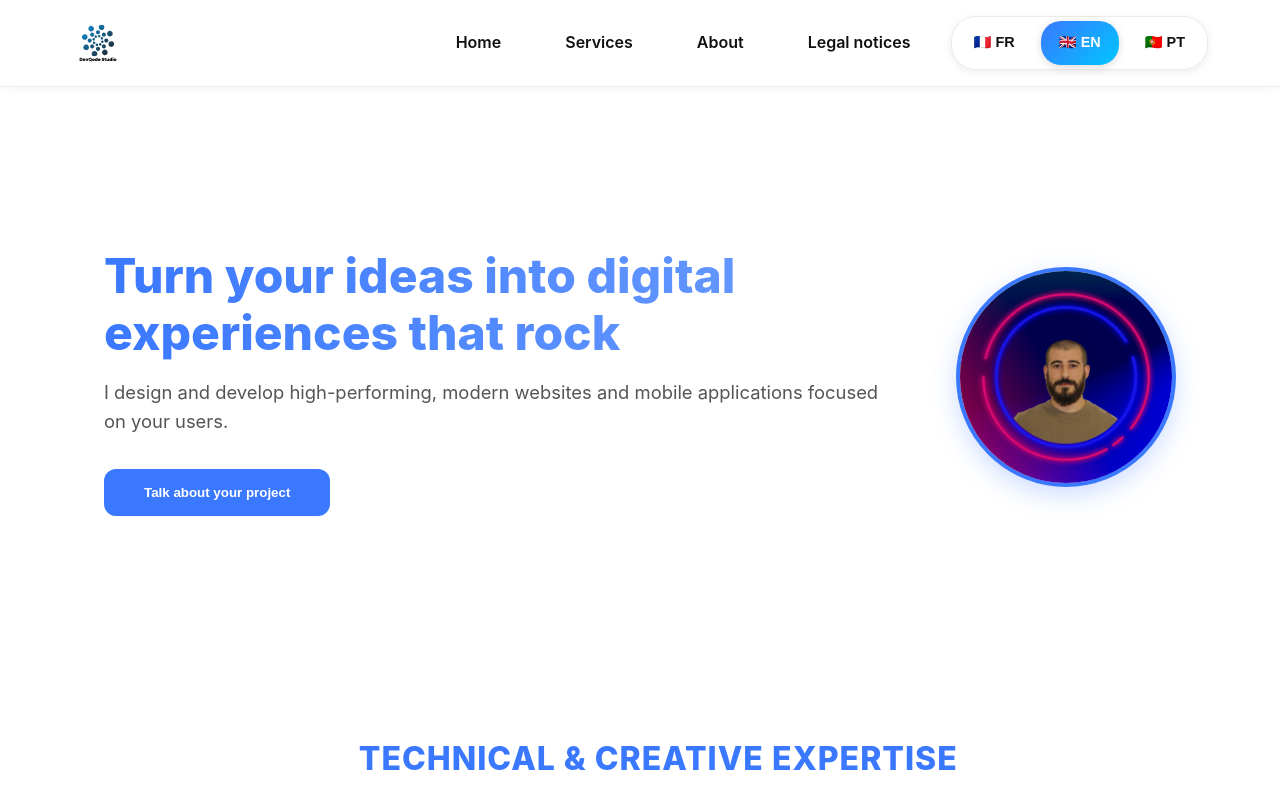
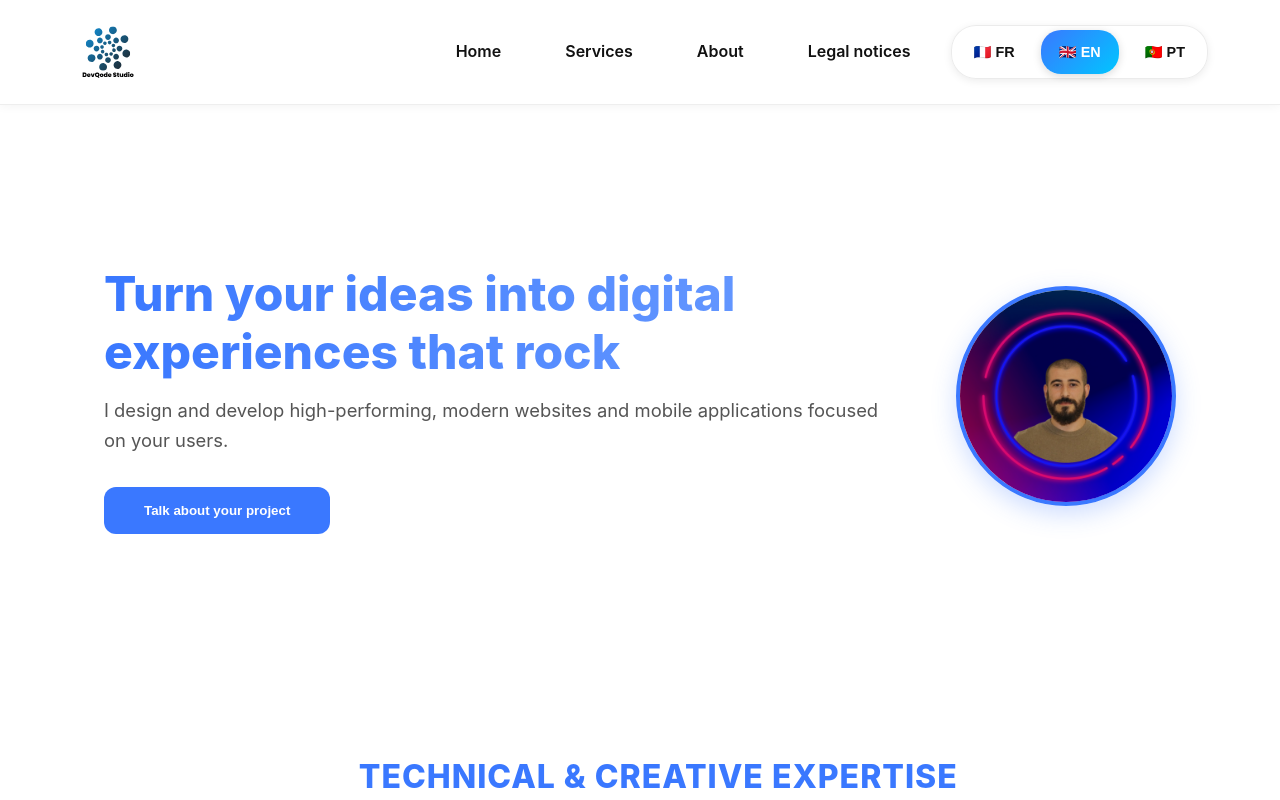
Before and after one commit to Aghiles-Belkalem/DevQode-Studio, a Next.js app: page /en/about in a window 1280 px wide. Shown: the top 800 px of the page. Built offline with nearby package versions, Linux system fonts and the light colour scheme.

Commit message:
logo modification

```diff
--- a/components/ui/header/Header.module.css
+++ b/components/ui/header/Header.module.css
@@ -27,7 +27,7 @@
 }
 
 .logoIcon {
-  height: 52px;
+  height: 72px;
   width: auto;
   transition: transform 0.3s ease;
 }
```
